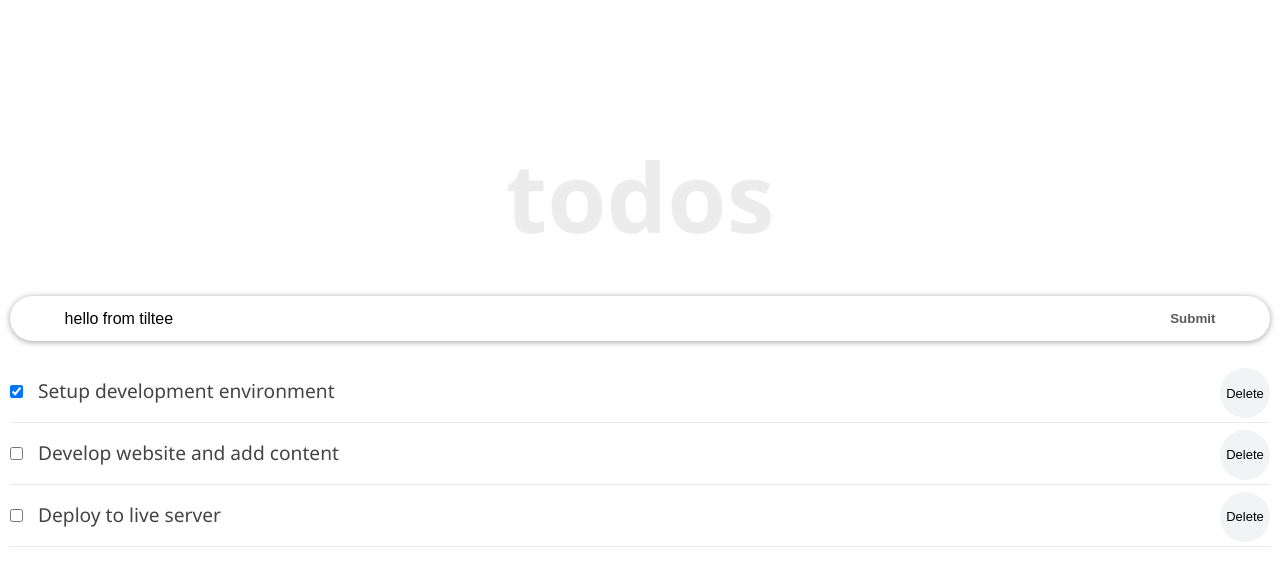
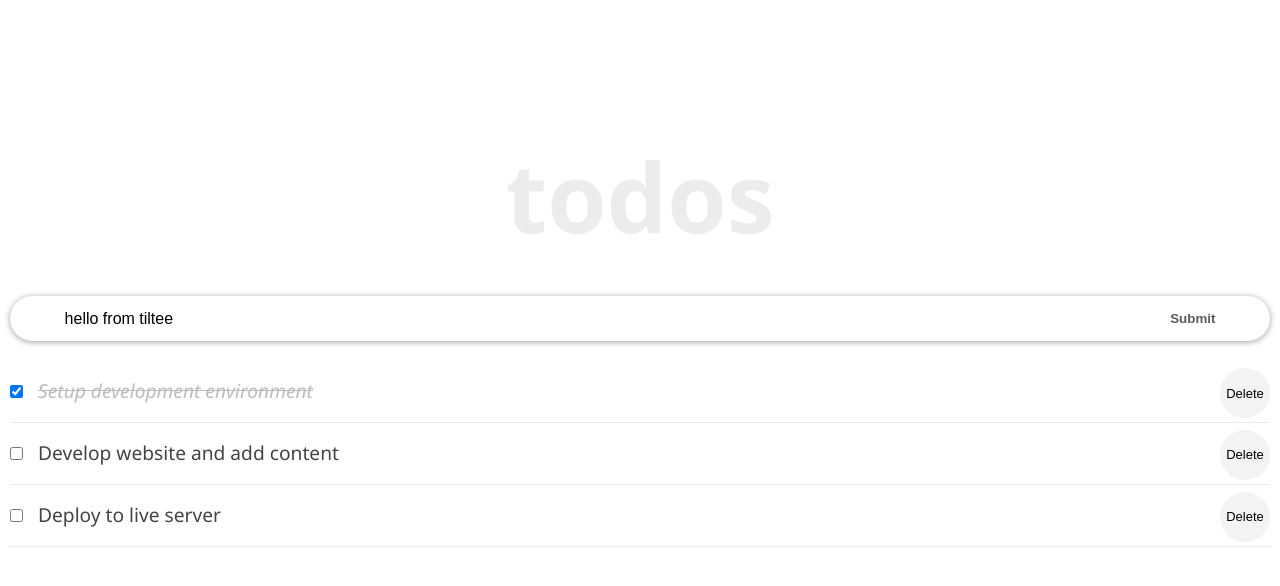
Before and after one commit to AlaaAlsalem/to_do_with_react, a React (Create React App) app: page / in a window 1280 px wide. Shown: the top 586 px of the page. Built offline with nearby package versions, Linux system fonts and the light colour scheme.

Commit message:
Edit todo items

```diff
--- a/src/Components/TodoContainer.js
+++ b/src/Components/TodoContainer.js
@@ -58,6 +58,18 @@ class TodoContainer extends React.Component {
         })
         console.log('from the container component', title);
     };
+
+    setUpdate = (updatedTitle, id) => {
+        this.setState({
+            todos: this.state.todos.map(todo => {
+                if (todo.id === id) {
+                    todo.title = updatedTitle
+                }
+                return todo
+            }),
+        })
+    }
+
     render() {
         return (
             <div className="container">
@@ -67,6 +79,7 @@ class TodoContainer extends React.Component {
                     <TodosList todos={this.state.todos}
                         handleChangeProps={this.handleChange}
                         deleteTodoProps={this.delTodo}
+                        setUpdate={this.setUpdate}
                     />
 
                 </div>
--- a/src/Components/TodoItem.js
+++ b/src/Components/TodoItem.js
@@ -1,37 +1,77 @@
-import React from 'react';
+import React, { Component } from 'react';
 import styles from "./TodoItem.module.css"
 
 
 
-const TodoItem = (props) => {
-    const hand = () => {
-        return props.deleteTodoPropas(props.todo.id)
+class TodoItem extends Component {
+
+    state = {
+        editing: false,
+    }
+    handleEditing = () => {
+        this.setState({
+            editing: true
+        })
+    };
+
+    handleUpdatedDone = event => {
+        if (event.key === "Enter") {
+          this.setState({ editing: false })
+        }
       }
 
-    const completedStyle  = {
+    render() {
+        let viewMode = {}
+        let editMode = {}
+        if (this.state.editing) {
+            viewMode.display = "none"
+        } else {
+            editMode.display = "none"
+        }
+
+        const hand = () => {
+            return this.props.deleteTodoPropas(this.props.todo.id)
+        }
+
+        const completedStyle = {
             fontStyle: "italic",
             color: "#595959",
             opacity: 0.4,
             textDecoration: "line-through"
-    }
+        };
+
+        const { completed, id, title } = this.props.todo
+
+
         return (
-
             <li className={styles.item}>
+                <div onDoubleClick={this.handleEditing} style={viewMode}>
                     <input
                         type="checkbox"
-                checked={props.todo.completed}
                         className={styles.checkbox}
-                onChange={() => props.handleChangeProps(props.todo.id)}
+                        checked={this.props.todo.completed}
+                        onChange={() => this.props.handleChangeProps(this.props.todo.id)}
                     />
-            <button onClick={hand}>
+                    <button onClick={() => this.props.deleteTodoProps(this.props.todo.id)}>
                         Delete
                     </button>
-            <span style={props.todo.completed ? completedStyle : null}/>
-
-            {props.todo.title} </li>
-
+                    <span style={this.props.todo.completed ? completedStyle : null}>
+                        {this.props.todo.title}
+                    </span>
+                </div>
+                <input
+                    type="text"
+                    style={editMode}
+                    className={styles.textInput}
+                    value={title}
+                    onChange={e => {
+                    this.props.setUpdate(e.target.value, id)
+                    }}
+                    onKeyDown={this.handleUpdatedDone}
+                />
+            </li>
         );
-
+    }
 }
 
 export default TodoItem
--- a/src/Components/TodoItem.module.css
+++ b/src/Components/TodoItem.module.css
@@ -21,3 +21,8 @@
     width: 50px;
     margin: -10px 0 0 10px;
   }
+  .textInput {
+    width: 100%;
+    padding: 10px;
+    border: 1px solid #dfdfdf;
+  }
--- a/src/Components/TodosList.js
+++ b/src/Components/TodosList.js
@@ -10,7 +10,9 @@ const TodosList = (props) => {
                     key={todo.id}
                     todo={todo}
                     handleChangeProps={props.handleChangeProps}
-                    deleteTodoPropas={props.deleteTodoProps}
+                    deleteTodoProps={props.deleteTodoProps}
+                    setUpdate={props.setUpdate}
+
                 />
             ))} </ul>
         </div>
```
Lines whose indentation alone changed are shown as unchanged.
